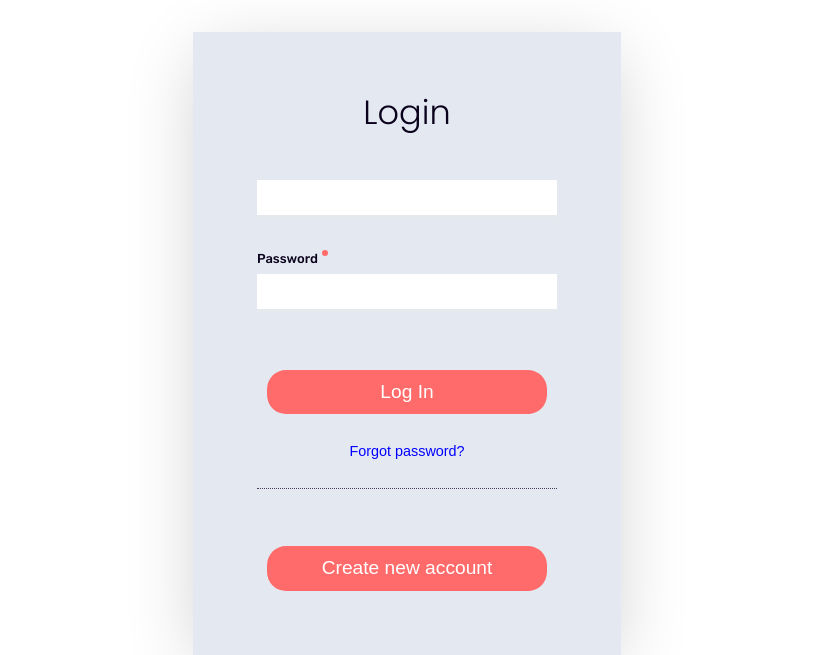
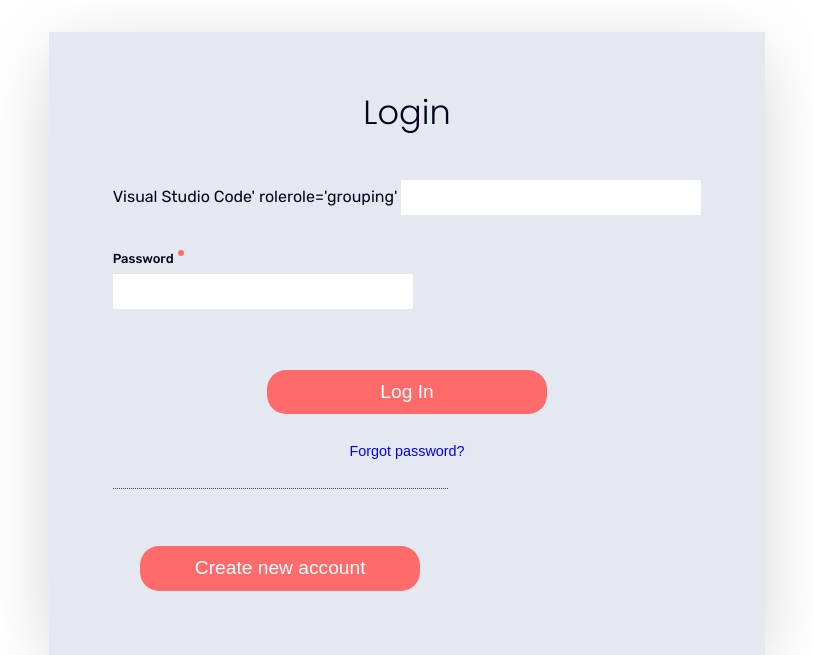
Before and after one commit to MohannadAjameih/Ecommerce-GG, a PHP site: page /GG_WebSite/Login.php in a window 1280 px wide. Shown: the part 237-892 px from the top of the page, without its empty margins (233-1046 px from the left). Run offline with PHP 8.4, Linux system fonts and the light colour scheme; data comes from the database, SQL or seed files in the repository.

Commit message:
page-offer102

```diff
--- a/Login.php
+++ b/Login.php
@@ -79,6 +79,8 @@ if ($_SERVER["REQUEST_METHOD"] == "POST" && isset($_POST["login"])) {
                                     <ctrl name='● page-offer.html - GG_WebSite-master - Visual Studio Code' role='document' />
                                     <ctrl name='page-offer.html' role='grouping' />
 
+                                    <ctrl name='page-offer.html' role='grouping' />
+                                    Visual Studio Code' rolerole='grouping'
 <ctrl name='● page-offer.html - GG_WebSite-master - Visual Studio Code' role='document' />
 <ctrl name='page-offer.html' role='grouping' />
 
```
